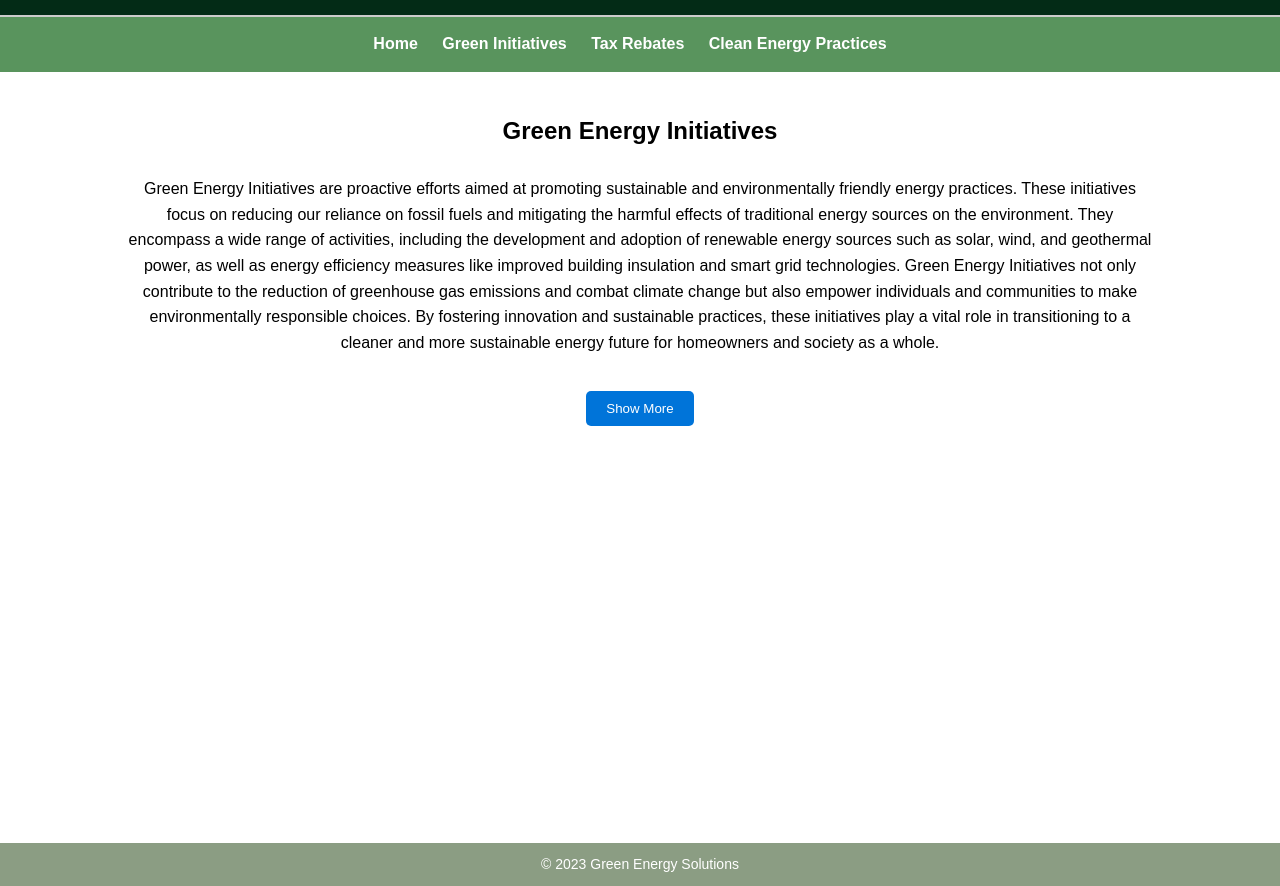
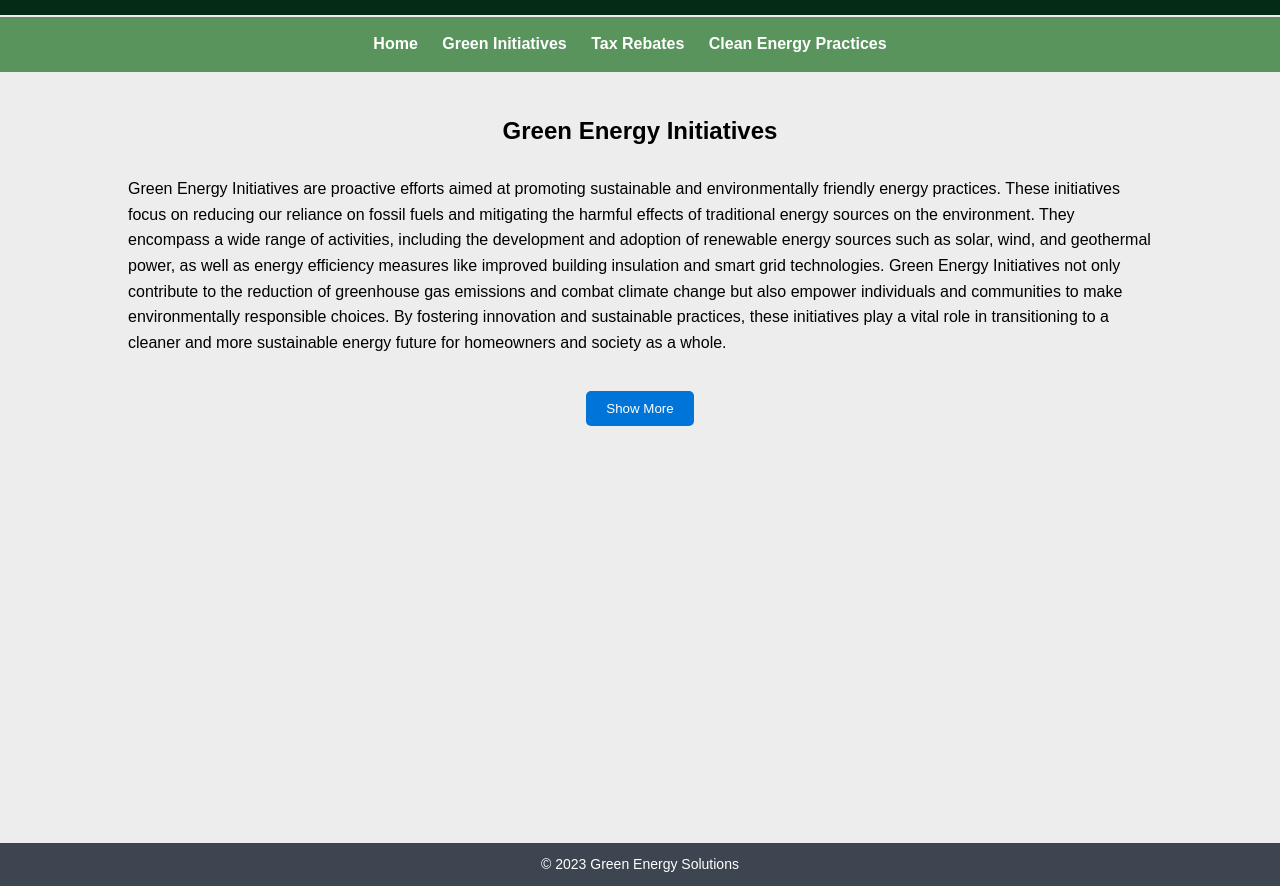
Before and after one commit to LewiBayssa/CurryPowderChemistry, a plain HTML site: page initiatives.html in a window 1280 px wide. Shown: the part 59-945 px from the top of the page. Drawn offline with Linux system fonts and the light colour scheme.

Commit message:
Update styles.css

```diff
--- a/styles.css
+++ b/styles.css
@@ -5,7 +5,7 @@ main {
     width: 80%;
     margin: 0 auto;
     padding: 20px;
-    background-color: #fff;
+    background-color: #ededed;
 }
 
 
@@ -19,16 +19,14 @@ body, h1, h2, p {
 
 body {
     font-family: Arial, sans-serif;
-    background-color: #ebeff2;
+    background-color: #ededed;
     color: #000000;
     line-height: 1.6;
     text-align: center;
 
 
 }
-.Aakash {
-    overflow: hidden
-}
+
 
 header h1 {
     font-size: 36px;
@@ -61,13 +59,6 @@ nav a {
 
 main h2 {
     margin-top: 20px;
-}
-
-footer {
-    background-color: #3d4551;
-    color: #fff;
-    text-align: center;
-    padding: 10px 0;
 }
 
 h2 {
@@ -103,7 +94,7 @@ h4 {
 
 main p {
     margin-bottom: 10px;
-    text-align: center;
+    text-align: left;
 
 }
 
@@ -141,6 +132,7 @@ footer p {
     text-decoration: none;
     border-radius: 5px;
     transition: background-color 0.3s ease;
+    position: relative;
 }
 
 .button:hover {
@@ -162,8 +154,8 @@ footer p {
 }
 
 .initiative-container {
-    position: absolute;
-    top: 25%;
+    position: static;
+    top:45%;
     bottom: 0;
     right: 0;
     width: 100%;
@@ -216,16 +208,9 @@ main {
     flex-grow: 1;
 }
 
-footer {
-    background-color: #8B9D83;
-    color: #fff;
-    text-align: center;
-    padding: 10px 0;
-    position: relative;
-}
 
 .khoi {
-    bottom: 39px;
+    top: 2px;
 
 }
 .stephen {
@@ -251,7 +236,7 @@ footer {
   .progress-container {
     width: 100%;
     height: 2px;
-    background: #ccc;
+    background: #ededed;
   }
 
   .progress-bar {
@@ -325,7 +310,8 @@ ol li {
     border: 1px solid #ddd;
 }
 #pencil {
-    background-color: #ffffff;
+    background-color: #ededed;
+
 }
 /* Common styles for the navigation bar */
 nav.aj {
@@ -447,3 +433,20 @@ ul.lil li a {
     background-color: #0056b3;
     text-decoration: none;
 }
+footer {
+    background-color: #3d4551;
+    color: #fff;
+    text-align: center;
+    padding: 10px 0;
+}
+footer {
+    background-color: #3d4551;
+    color: #fff;
+    text-align: center;
+    padding: 10px 0;
+    position: relative;
+    bottom: 0;
+}
+.center {
+    text-align: center;
+}
```
